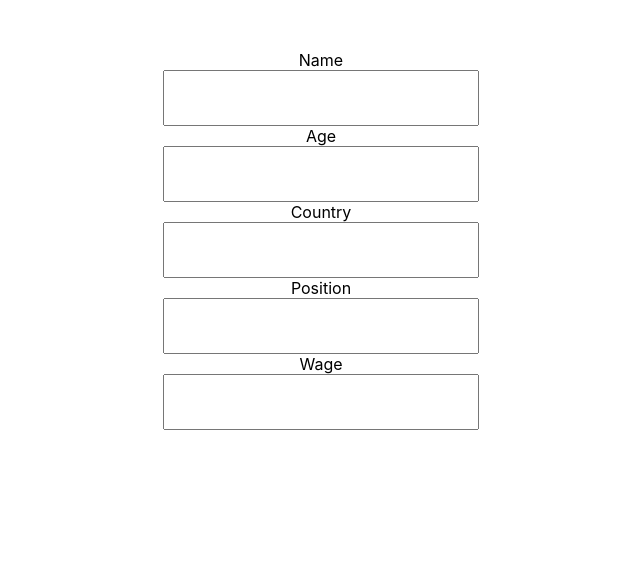
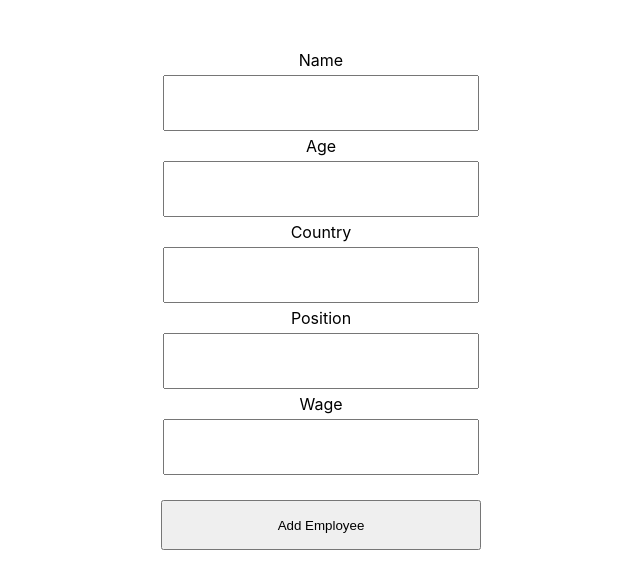
Before and after one commit to nugalcode/react_and_mysql, a React (Create React App) app: page / in a window 1280 px wide. Shown: the top 588 px of the page, without its empty margins (319-959 px from the left). Built offline with nearby package versions, Linux system fonts and the light colour scheme.

Commit message:
Added button to add employee
Also added a state variable

```diff
--- a/src/App.css
+++ b/src/App.css
@@ -24,4 +24,15 @@ html, body, #root {
     height: 50px;
     font-size: 20px;
     padding-left: 10px;
+    margin: 5px;
 }
+
+    .information button {
+        width: 320px;
+        height: 50px;
+        margin-top: 20px;
+    }
+
+    .information button:hover {
+        cursor: pointer;
+    }
--- a/src/App.js
+++ b/src/App.js
@@ -1,6 +1,10 @@
+import { useState } from 'react';
 import './App.css';
 
 function App() {
+
+    const [name, setName] = useState("");
+
   return (
       <div className="App">
           <div className="information">
@@ -14,6 +18,7 @@ function App() {
               <input type="text" />
               <label>Wage </label>
               <input type="number" />
+              <button> Add Employee </button>
           </div>
       </div >
   );
```
